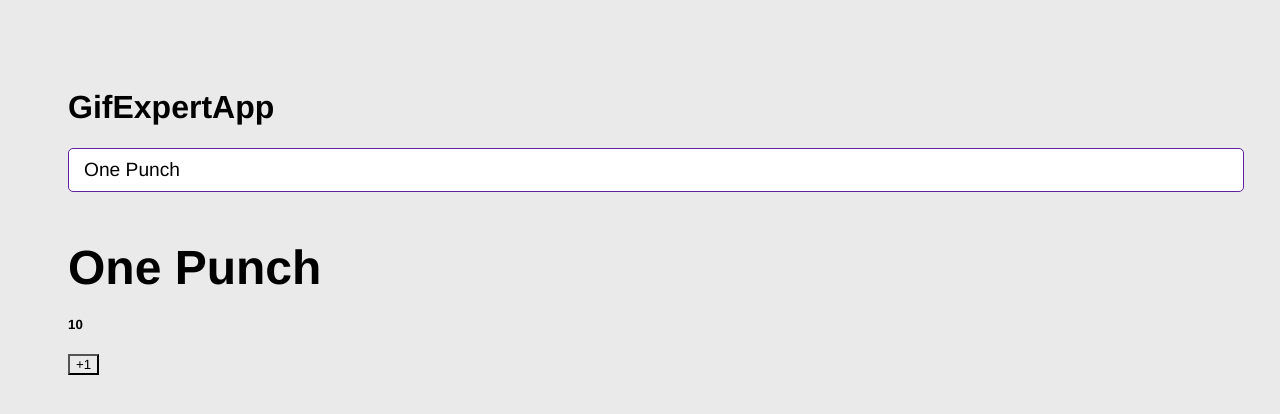
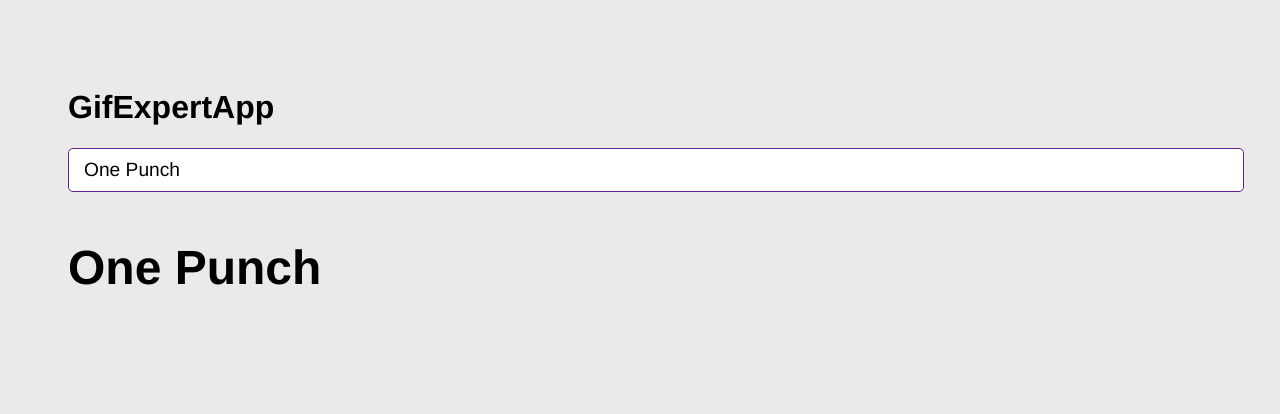
Before and after one commit to calocaleta/04-gif-expert-app, a React (Vite) app: page / in a window 1280 px wide. Shown: the top 414 px of the page. Built offline with nearby package versions, Linux system fonts and the light colour scheme; no server answers.

Commit message:
Depurando código

```diff
--- a/src/GifGrid.jsx
+++ b/src/GifGrid.jsx
@@ -1,9 +1,7 @@
 import {getGifs} from './helpers/getGifs'
-import {useState, useEffect} from 'react'
+import {useEffect} from 'react'
 
 export const GifGrid = ({category}) => {
-
-    const [counter, setCounter] = useState(10)
 
     useEffect( ()=>{
         getGifs(category);
@@ -14,9 +12,6 @@
     return (
         <>
             <h3>{category}</h3>
-
-            <h5>{counter}</h5>
-            <button onClick={()=>setCounter(counter + 1)}>+1</button>
         </>
     )
 }
--- a/src/helpers/getGifs.js
+++ b/src/helpers/getGifs.js
@@ -9,5 +9,4 @@
         url: img.images.downsized_medium.url
     })
     )
-    console.log(gifs);
 }
```
